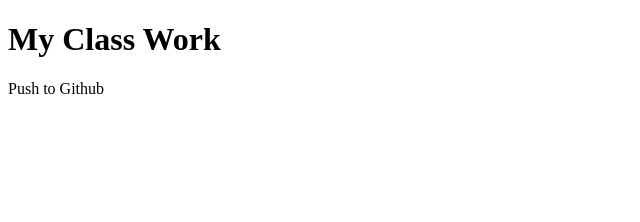
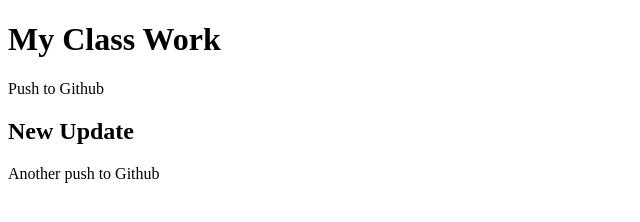
Before and after one commit to Mansa-MD/bio, a plain HTML site: page index.html in a window 1280 px wide. Shown: the whole page, without its empty margins (0-640 px from the left). Drawn offline with Linux system fonts and the light colour scheme.

Commit message:
new push to github

```diff
--- a/index.html
+++ b/index.html
@@ -9,6 +9,12 @@
 <h1>My Class Work</h1>
 
 <p>Push to Github</p>
+
+<h2>New Update</h2>
+
+<p>Another push to Github</p>
+
+
 <body>
 
 </body>
```
